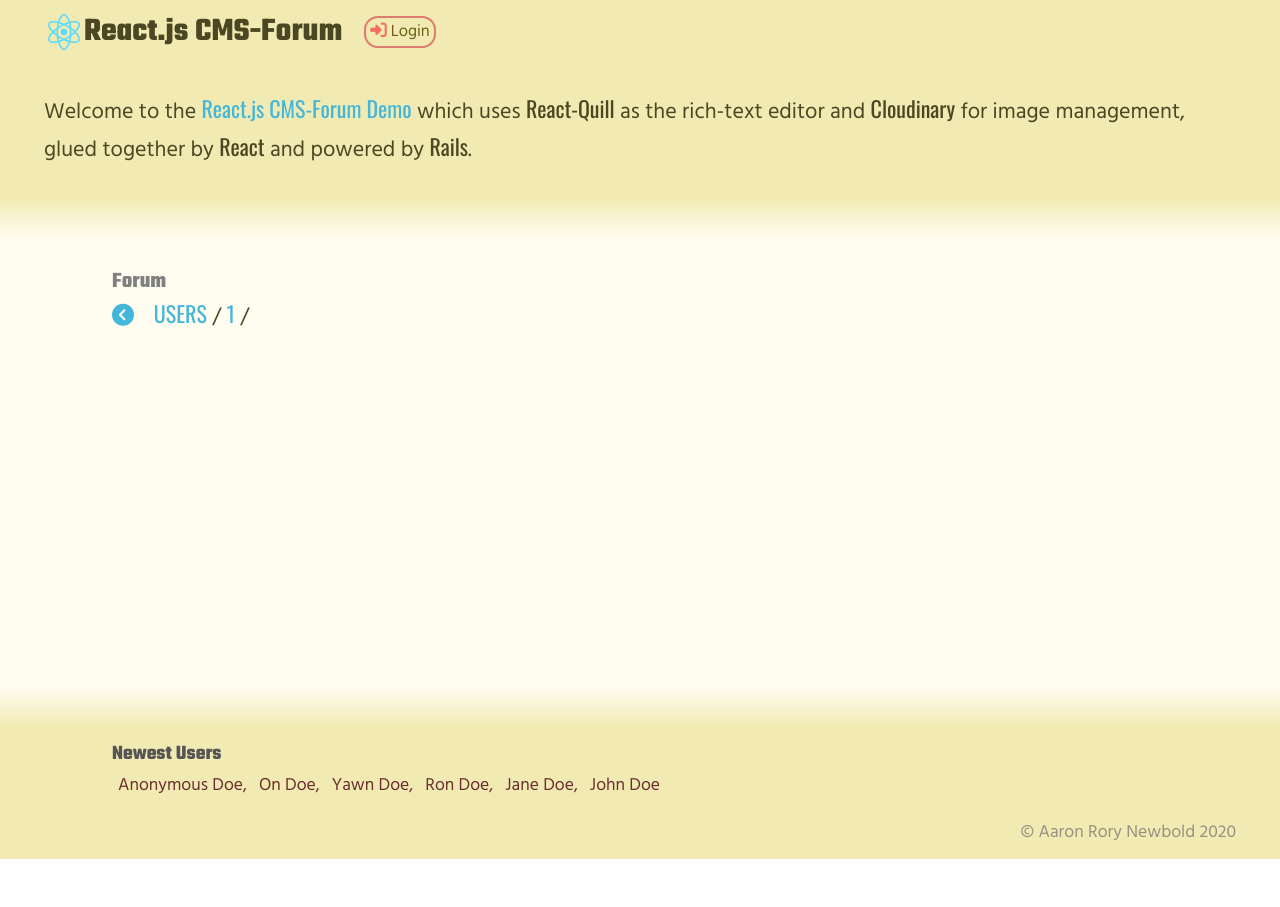
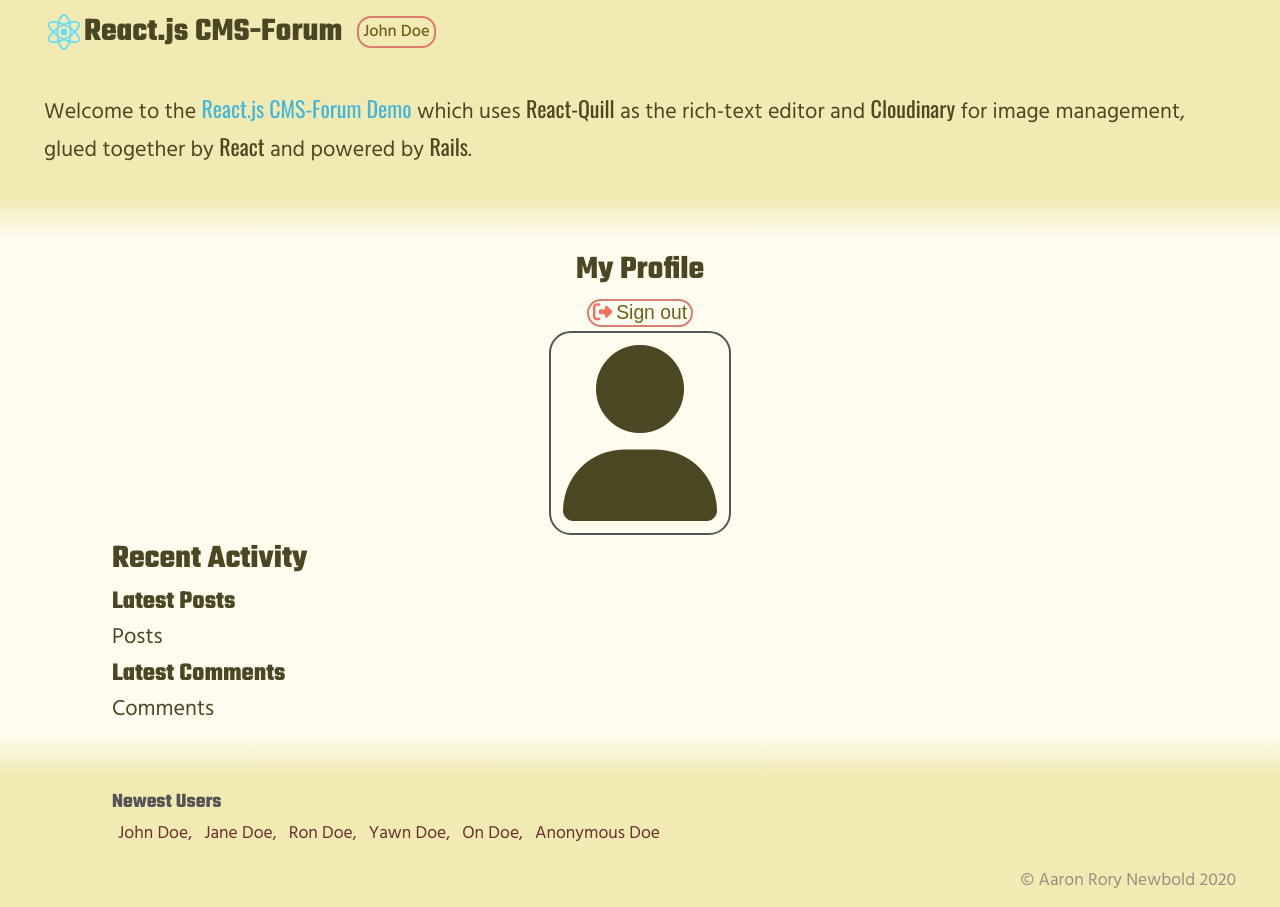
Before and after one commit to Aaron-RN/REACT-CMSBlog, a React (Create React App) app: page /users/1 in a window 1280 px wide. Before the commit the page ends 859 px from the top, so only its background shows below. Built offline with nearby package versions, Linux system fonts and the light colour scheme.

Commit message:
Added userProfiles
- Added login button
- Added sign out button
- Profile Pages added

```diff
--- a/src/App.js
+++ b/src/App.js
@@ -21,6 +21,7 @@ import allForumsData from './components/misc/presets/allForumsData';
 import Login from './components/functional/users/login';
 import Modal from './components/functional/modal';
 import LoginBtn from './components/functional/users/loginBtn';
+import ProfilePage from './components/functional/users/profilePage';
 
 const App = () => {
   const [allUsers] = useState(allUsersData);
@@ -46,7 +47,7 @@ const App = () => {
   };
 
   // Check if user is logged in
-  useEffect(() => setUser({ logged_in: false }), []);
+  // useEffect(() => setUser({ logged_in: false }), []);
 
   useEffect(() => setAllForums(allForumsData), []);
   useEffect(() => {
@@ -69,7 +70,7 @@ const App = () => {
   // open Modal to show errors
   useEffect(() => {
     if (errors.length > 0) setShowModal(true);
-  }, [status]);
+  }, [status, errors]);
 
   return redirect || (
     <div className="App">
@@ -114,6 +115,11 @@ const App = () => {
             exact
             path="/login"
             render={() => <Login />}
+          />
+          <Route
+            exact
+            path="/users/:id"
+            render={props => <ProfilePage match={props.match} user={user} />}
           />
           <Route
             exact
--- a/src/assets/css/App.css
+++ b/src/assets/css/App.css
@@ -169,19 +169,6 @@ button:hover { transform: scale(1.025); }
   pointer-events: none;
 }
 
-.login-btn {
-  font-size: 0.75em;
-  color: #706017;
-  padding: 1px 4px;
-  border: 2px solid #db7c6f;
-  border-radius: 14px;
-  margin-left: 22px;
-}
-.login-btn i {
-  color: #f3705f;
-  margin-right: 4px;
-}
-
 .modal {
   display: block;
   position: fixed;
--- a/src/assets/css/blogPage.css
+++ b/src/assets/css/blogPage.css
@@ -1,4 +1,4 @@
-.text-author { color: var(--authorColor); font-weight: 700;}
+.text-author { color: var(--authorColor) !important; font-weight: 700;}
 
 #BlogPage .announcement-btn { color: #af4040 !important; }
 #BlogPage .new-post-btn {
--- a/src/assets/css/users.css
+++ b/src/assets/css/users.css
@@ -43,3 +43,31 @@
 #LatestUser .user:last-of-type::after {
   content: "";
 }
+
+#UserProfile .profile-pic {
+  font-size: 8em;
+  padding: 12px;
+  border: 2px solid #555;
+  border-radius: 22px;
+  margin: auto;
+}
+
+.login-btn {
+  font-size: 0.75em;
+  font-weight: 500;
+  color: #706017;
+  background-color: transparent;
+  padding: 1px 4px;
+  border: 2px solid #db7c6f;
+  border-radius: 14px;
+  /* margin-left: 22px; */
+  text-decoration: none !important;
+  cursor: pointer;
+}
+.login-btn:hover {
+  transform: scale(1.02);
+}
+.login-btn i {
+  color: #f3705f;
+  margin-right: 4px;
+}
--- a/src/components/functional/blogPage/postPage.js
+++ b/src/components/functional/blogPage/postPage.js
@@ -61,7 +61,9 @@ const PostPage = ({ match, allPosts, user }) => {
           <div className="header-title">
             <h3>{title}</h3>
             <span className="pl-1 size-16">by</span>
-            <h3 className="pl-01 size-18 text-author user">{fetchAuthorName(author_id)}</h3>
+            <h3 className="pl-01 size-18 user">
+              <Link to={`/users/${author_id}`} className="text-author">{fetchAuthorName(author_id)}</Link>
+            </h3>
             <div className="ml-auto">
               {user.admin_level > 1 && (
                 <div className="flex-row">
--- a/src/components/functional/users/loginBtn.js
+++ b/src/components/functional/users/loginBtn.js
@@ -8,12 +8,12 @@ const LoginBtn = ({ user }) => {
 
   const renderBtn = logged_in
     ? (
-      <Link to={`/users/${user.id}`} className="login-btn">
+      <Link to={`/users/${user.id}`} className="login-btn ml-1">
         {username}
       </Link>
     )
     : (
-      <Link to="/login" className="login-btn">
+      <Link to="/login" className="login-btn ml-1">
         <i className="fas fa-sign-in-alt" />
         Login
       </Link>
--- /dev/null
+++ b/src/components/functional/users/profilePage.js
@@ -0,0 +1,53 @@
+import React, { useEffect, useState } from 'react';
+import propTypes from 'prop-types';
+import { allUsersData } from '../../misc/presets/allUsersData';
+
+const ProfilePage = ({ match, user }) => {
+  const [selectedUser, setSelectedUser] = useState({});
+  const isMyProfile = user.id === selectedUser.id;
+
+  // Fetch the user based on the URL id parameter
+  useEffect(() => {
+    if (match.params.id) {
+      const userID = parseInt(match.params.id, 10);
+      const userSelected = allUsersData.find(userData => userData.id === userID);
+      setSelectedUser(userSelected);
+    }
+  }, [match]);
+
+  return (
+    <div id="UserProfile" className="bg-main">
+      <div className="container-md">
+        <div className="text-center">
+          {isMyProfile && (
+            <div>
+              <h2>My Profile</h2>
+              <h3>
+                <button type="button" className="login-btn">
+                  <i className="fas fa-sign-out-alt" />
+                  Sign out
+                </button>
+              </h3>
+            </div>
+          )}
+          {!isMyProfile && <h2>{`${selectedUser.username}'s Profile`}</h2>}
+          <i className="fas fa-user profile-pic" />
+        </div>
+        <h2>Recent Activity</h2>
+        <div>
+          <h3>Latest Posts</h3>
+          <div className="latest-posts">Posts</div>
+          <h3>Latest Comments</h3>
+          <div className="latest-comments">Comments</div>
+        </div>
+      </div>
+    </div>
+  );
+};
+
+ProfilePage.propTypes = {
+  match: propTypes.instanceOf(Object).isRequired,
+  user: propTypes.instanceOf(Object).isRequired,
+};
+
+export default ProfilePage;
--- a/src/components/presentational/comments/comment.js
+++ b/src/components/presentational/comments/comment.js
@@ -1,5 +1,6 @@
 import React from 'react';
 import propTypes from 'prop-types';
+import { Link } from 'react-router-dom';
 import { fetchAuthorName } from '../../misc/presets/allUsersData';
 import compareDate from '../../misc/compareDate';
 
@@ -7,7 +8,7 @@ const Comment = ({ comment, subcomment, handleSelectComment }) => (
   <div key={comment.id} className={`comment ${subcomment}`}>
     <i className="fas fa-user comment-user-pic" />
     <div>
-      <span className="comment-author">{fetchAuthorName(comment.author_id)}</span>
+      <Link to={`/users/${comment.author_id}`} className="comment-author">{fetchAuthorName(comment.author_id)}</Link>
       <span className="comment-date">{compareDate(comment.date)}</span>
       <div className="comment-body">{comment.body}</div>
     </div>
```
